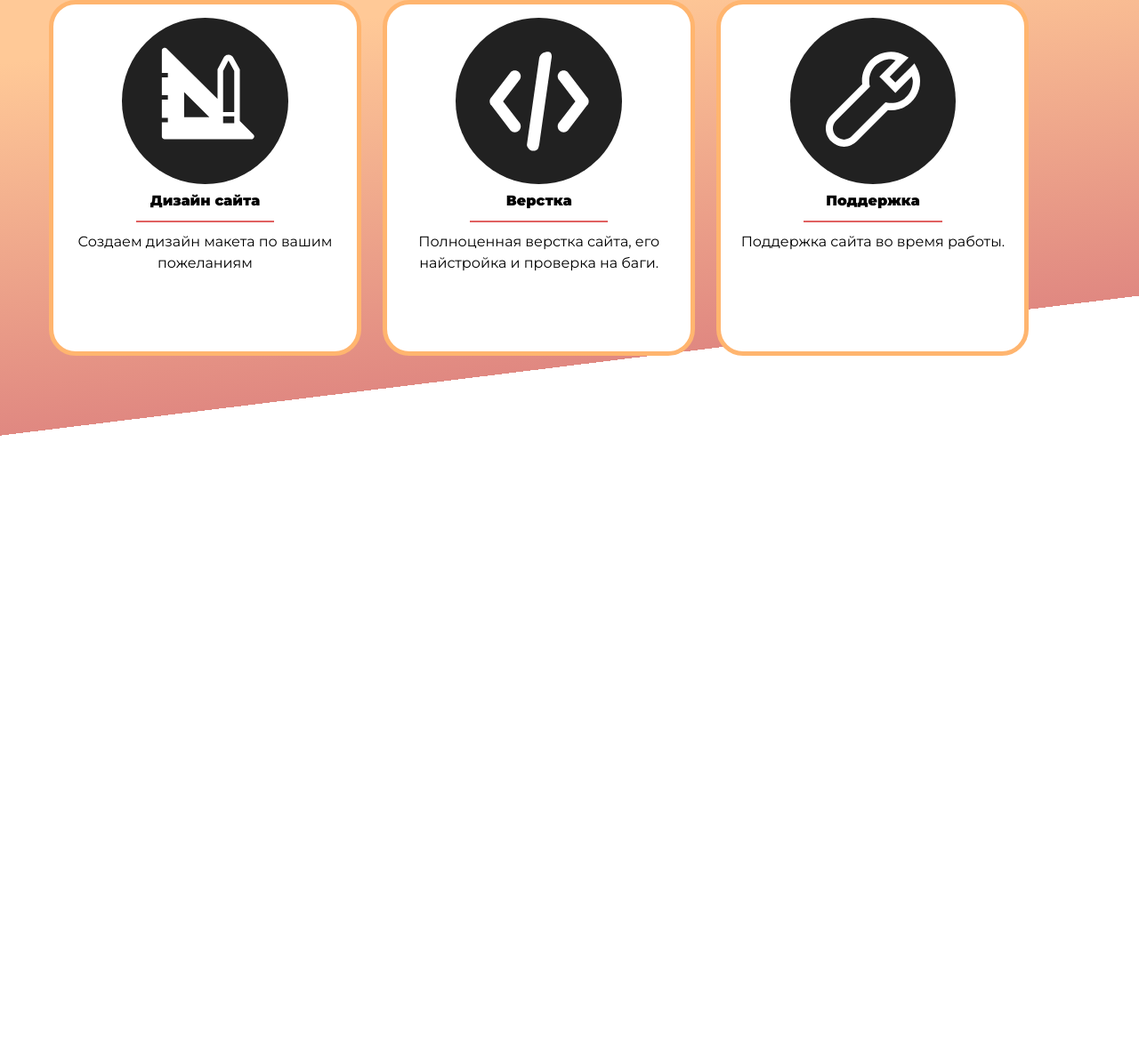
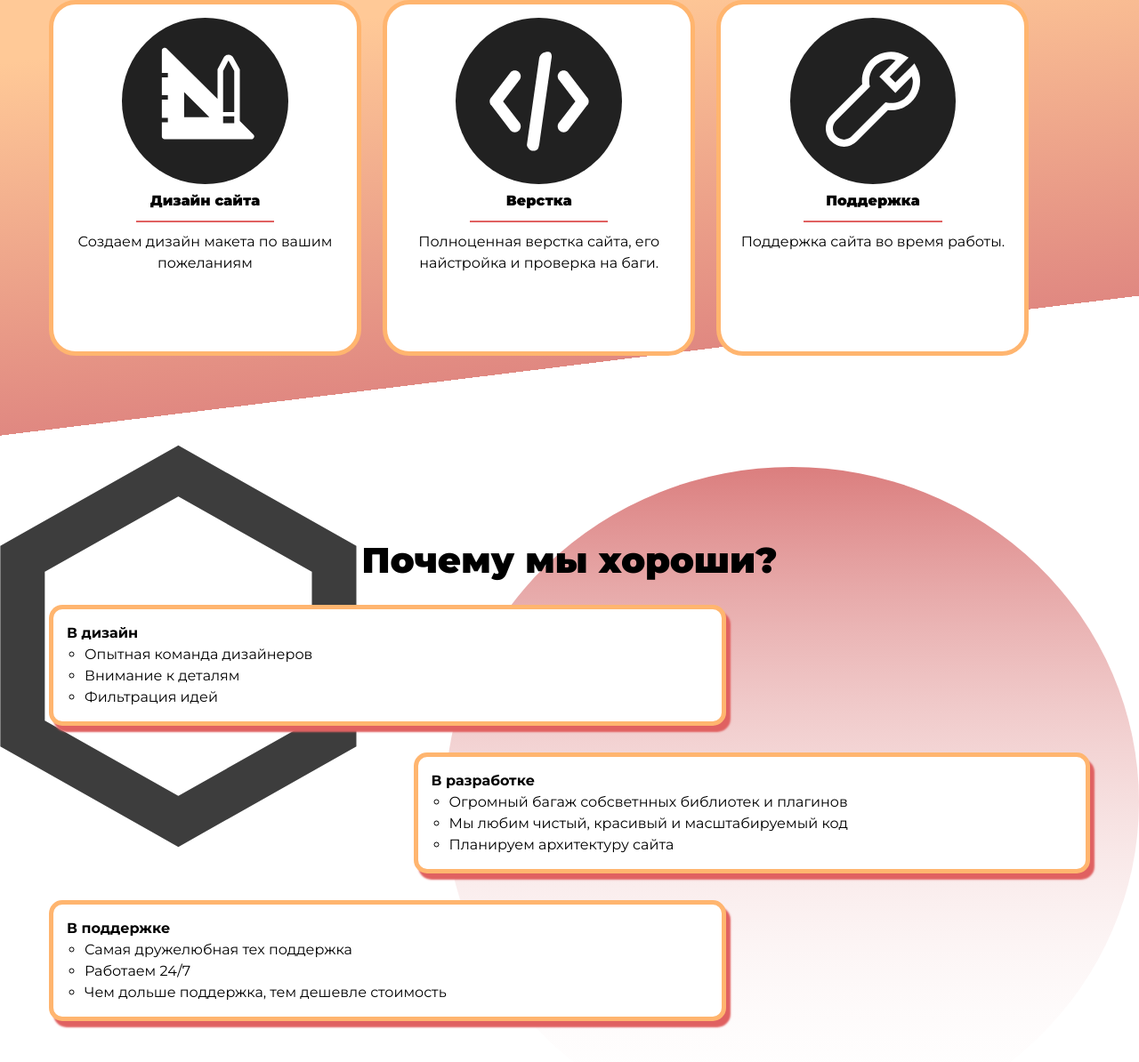
Before and after one commit to DremaerIQ/webstudio-site, a plain HTML site: page index.html in a window 1280 px wide. Shown: the part 1858-3052 px from the top of the page at 89% size. Before the commit the page ends 2358 px from the top, so only its background shows below. Drawn offline with Linux system fonts and the light colour scheme.

Commit message:
Сделали секцию advantages

```diff
--- a/index.html
+++ b/index.html
@@ -118,6 +118,52 @@
                 </ul>
             </div>
         </section>
+
+        <section class="advantages">
+            <div class="advantages__content">
+                <div class="container">
+                    <h2 class="section-title advantages__title">Почему мы хороши?</h2>
+
+                    <ul class="advantages__items">
+                        <li class="advantages__item item">
+                            <h3 class="item__name">В дизайн</h3>
+                            <hr class="item__divider">
+                            <ul class="item__info">
+                                <li>Опытная команда дизайнеров</li>
+                                <li>Внимание к деталям</li>
+                                <li>Фильтрация идей</li>
+                            </ul>
+                        </li>
+
+                        <li class="advantages__item item">
+                            <h3 class="item__name">В разработке</h3>
+                            <hr class="item__divider">
+                            <ul class="item__info">
+                                <li>Огромный багаж собсветнных библиотек и плагинов</li>
+                                <li>Мы любим чистый, красивый и масштабируемый код</li>
+                                <li>Планируем архитектуру сайта</li>
+                            </ul>
+                        </li>
+
+                        <li class="advantages__item item">
+                            <h3 class="item__name">В поддержке</h3>
+                            <hr class="item__divider">
+                            <ul class="item__info">
+                                <li>Самая дружелюбная тех поддержка</li>
+                                <li>Работаем 24/7</li>
+                                <li>Чем дольше поддержка, тем дешевле стоимость</li>
+                            </ul>
+                        </li>
+                    </ul>
+                </div>
+            </div>
+
+            <div class="advantages__background">
+                <img src="./src/img/background/advantages_bg_1.svg" alt="circle" class="advantages__background-circle">
+                <img src="./src/img/background/advantages_bg_2.svg" alt="octagon"
+                    class="advantages__background-octagon">
+            </div>
+        </section>
     </main>
 </body>
 
--- a/src/css/style.css
+++ b/src/css/style.css
@@ -300,7 +300,7 @@ html {
         &>.circle1 {
             top: 0;
             left: 0;
-            transform: translate(-10%,-50%);
+            transform: translate(-10%, -50%);
             z-index: 2;
         }
 
@@ -329,10 +329,12 @@ html {
 
     }
 }
+
 /* Header end */
 
 /* About start */
 .about {}
+
 /* About end */
 
 /* Doing start */
@@ -340,23 +342,25 @@ html {
     background-image: linear-gradient(7deg, rgb(255 201 151) 20%, rgb(224 136 129) 70%, white 70%);
 }
 
-.doing__info, .doing__image{
+.doing__info,
+.doing__image {
     display: inline-block;
     width: 49%;
     vertical-align: top;
 }
 
-.doing__text{
+.doing__text {
     background-color: white;
     padding: 15px;
     border-radius: 25px;
     box-shadow: 5px 7px 2px #e06161;
 }
 
-.doing__image-src{
+.doing__image-src {
     width: 400px;
     float: right;
 }
+
 /* Doing end */
 
 /* Services start */
@@ -383,15 +387,15 @@ html {
         margin-right: 20px;
     }
 
-    & > h3 {
+    &>h3 {
         font-weight: 900;
     }
 
-    & > img {
+    &>img {
         max-width: 60%;
     }
 
-    & > hr {
+    &>hr {
         background-color: #e06161;
         height: 2px;
         max-width: 50%;
@@ -400,6 +404,59 @@ html {
     }
 }
 /* Services end */
+
+/* Advantages start */
+.advantages {
+    position: relative;
+    overflow: hidden;
+}
+
+.advantages__content {
+    position: relative;
+    z-index: 2;
+}
+
+.item.advantages__item {
+    background-color: white;
+    border: 5px solid rgb(255, 181, 111);
+    border-radius: 15px;
+    padding: 15px;
+    box-shadow: #e06161 5px 7px 2px;
+    margin-bottom: 30px;
+    width: 65%;
+
+    &:nth-of-type(even) {
+        margin-left: auto;
+    }
+
+
+    &>h3 {
+        font-weight: 700;
+    }
+
+    &>.item__info {
+        list-style-type: circle;
+        padding-inline: 20px;
+    }
+}
+
+.advantages__background {
+    position: absolute;
+    top: 0;
+    left: 0;
+
+    width: 100%;
+    height: 100%;
+}
+
+.advantages__background-circle {
+    position: absolute;
+    right: 0;
+    bottom: 0;
+
+}
+
+/* Advantages end */
 
 /* Media start */
 @media screen and (max-width: 800px) {
```
